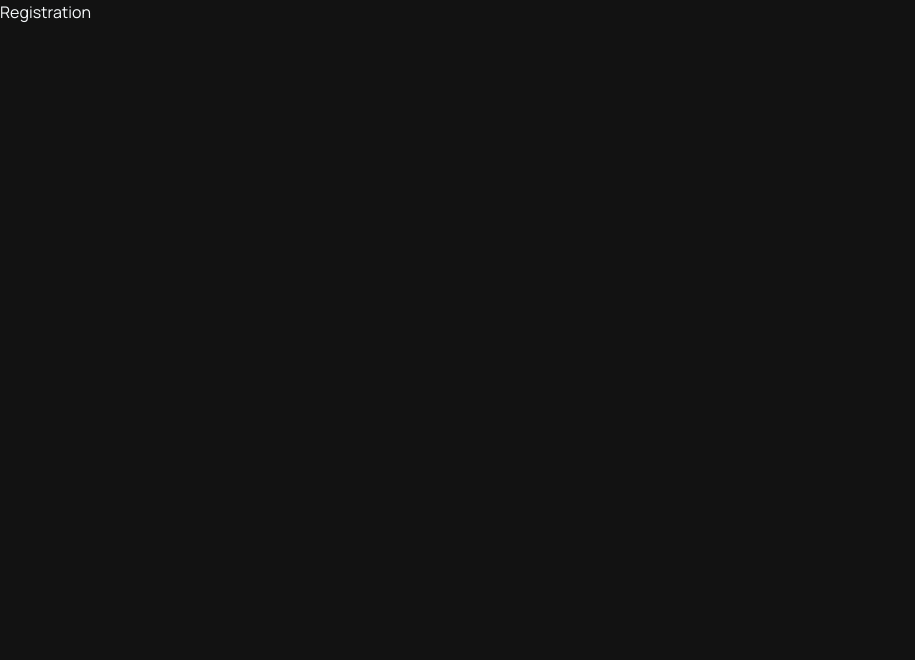
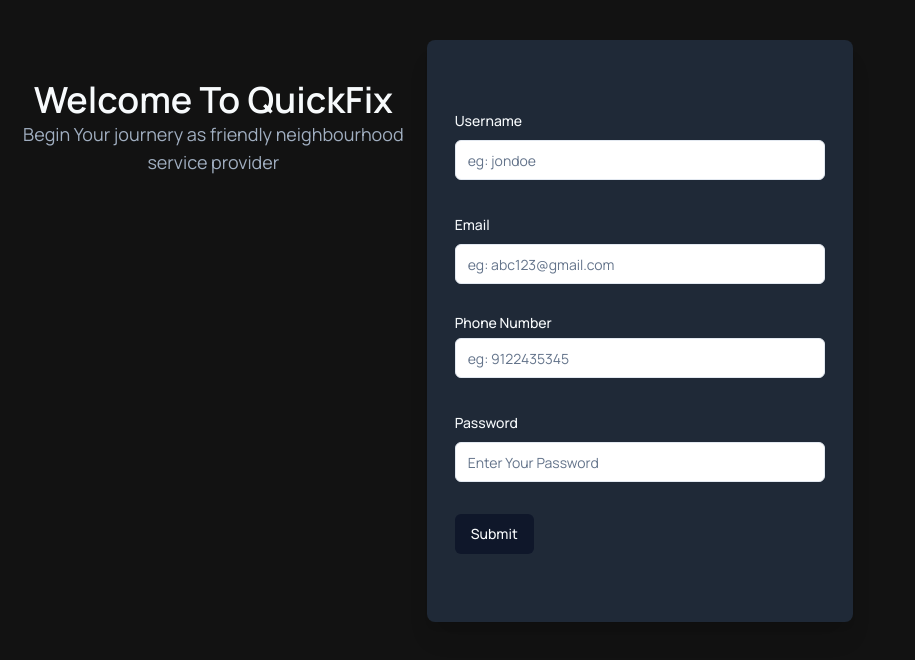
Before and after one commit to althaf070/provider-frontend, a React (Vite) app: page /provider/registration in a window 1280 px wide. Shown: the top 660 px of the page, without its empty margins (0-915 px from the left). Built offline with nearby package versions, Linux system fonts and the light colour scheme.

Commit message:
registration-form

```diff
--- a/src/App.tsx
+++ b/src/App.tsx
@@ -7,6 +7,7 @@
 import PublicLayout from "./PublicLayout"
 import ServiceManagemen from "./pages/ServiceManagemen";
 import Registration from "./pages/Registration";
+import Settings from "./pages/Settings";
 
 const App = () => {
   return (
@@ -15,7 +16,8 @@
         {/* Public Routes (without Sidebar/Header) */}
         <Route element={<PublicLayout />}>
           <Route path="/" element={<Home />} />
-          <Route path="/provider/registration" element={<Registration />} />
+          <Route path="/provider/registration" element={<Registration isRegister/>} />
+          <Route path="/provider/login" element={<Registration />} />
         </Route>
 
         {/* Authenticated Routes (with Sidebar/Header) */}
@@ -24,6 +26,7 @@
           <Route path="/provider/services" element={<ServiceManagemen />} />
           <Route path="/provider/bookings" element={<BookingManagement />} />
           <Route path="/provider/reviews" element={<Reviews />} />
+          <Route path="/provider/settings" element={<Settings/>} />
         </Route>
       </Routes>
     </BrowserRouter>
--- a/src/pages/Registration.tsx
+++ b/src/pages/Registration.tsx
@@ -1,9 +1,144 @@
+import { useForm } from "react-hook-form";
+import { zodResolver } from "@hookform/resolvers/zod";
+import * as z from "zod";
 
+import { Button } from "@/components/ui/button";
+import {
+  Form,
+  FormControl,
+  FormField,
+  FormItem,
+  FormLabel,
+  FormMessage
+} from "@/components/ui/form";
+import { Input } from "@/components/ui/input";
 
-const Registration = () => {
-  return (
-    <div>Registration</div>
-  )
+const formSchema = z.object({
+  username: z.string().optional().or(z.literal('')), // Optional for login
+  email: z.string().email(),
+  phone: z.string().optional().or(z.literal('')), // Optional for login
+  password: z.string().min(6)
+});
+
+interface RegistrationProps {
+  isRegister?: boolean;
 }
 
-export default Registration
+const Registration = ({ isRegister }: RegistrationProps) => {
+  const form = useForm<z.infer<typeof formSchema>>({
+    resolver: zodResolver(formSchema),
+    defaultValues: {
+      username: isRegister ? '' : undefined,
+      email: '',
+      phone: isRegister ? '' : undefined,
+      password: ''
+    }
+  });
+
+  function onSubmit(values: z.infer<typeof formSchema>) {
+    console.log(values);
+  }
+
+  return (
+    <div className="grid grid-cols-12">
+      <div className="col-span-4">
+        <div className="flex flex-col mt-20 h-full text-center">
+        <h1 className="text-4xl font-semibold">Welcome To QuickFix</h1>
+        <p className="text-lg text-silver">Begin Your journery as friendly neighbourhood service provider</p>
+        </div>
+      </div>
+      <div className="col-span-4 bg-primarygrey p-7 mt-10 rounded-lg shadow-xl">
+        <Form {...form}>
+          <form
+            onSubmit={form.handleSubmit(onSubmit)}
+            className="space-y-8 max-w-3xl mx-auto py-10"
+          >
+            {isRegister && (
+              <FormField
+                control={form.control}
+                name="username"
+                render={({ field }) => (
+                  <FormItem>
+                    <FormLabel>Username</FormLabel>
+                    <FormControl>
+                      <Input
+                        placeholder="eg: jondoe"
+                        type="text"
+                        {...field}
+                        className="text-primarycharacoal"
+                      />
+                    </FormControl>
+                    <FormMessage />
+                  </FormItem>
+                )}
+              />
+            )}
+
+            <FormField
+              control={form.control}
+              name="email"
+              render={({ field }) => (
+                <FormItem>
+                  <FormLabel>Email</FormLabel>
+                  <FormControl>
+                    <Input
+                      placeholder="eg: abc123@gmail.com"
+                      type="email"
+                      {...field}
+                      className="text-primarycharacoal"
+                    />
+                  </FormControl>
+                  <FormMessage />
+                </FormItem>
+              )}
+            />
+
+            {isRegister && (
+              <FormField
+                control={form.control}
+                name="phone"
+                render={({ field }) => (
+                  <FormItem className="flex flex-col items-start">
+                    <FormLabel>Phone Number</FormLabel>
+                    <FormControl className="w-full">
+                      <Input
+                        placeholder="eg: 9122435345"
+                        {...field}
+                        className="text-primarycharacoal"
+                      />
+                    </FormControl>
+                    <FormMessage />
+                  </FormItem>
+                )}
+              />
+            )}
+
+            <FormField
+              control={form.control}
+              name="password"
+              render={({ field }) => (
+                <FormItem>
+                  <FormLabel>Password</FormLabel>
+                  <FormControl>
+                    <Input
+                      placeholder="Enter Your Password"
+                      {...field}
+                      type="password"
+                      className="text-primarycharacoal"
+                    />
+                  </FormControl>
+                  <FormMessage />
+                </FormItem>
+              )}
+            />
+
+            <Button type="submit">Submit</Button>
+          </form>
+        </Form>
+      </div>
+      <div className="col-span-3"></div>
+    </div>
+  );
+};
+
+export default Registration;
--- /dev/null
+++ b/src/pages/Settings.tsx
@@ -0,0 +1,9 @@
+
+
+const Settings = () => {
+  return (
+    <div>Settings</div>
+  )
+}
+
+export default Settings
```
